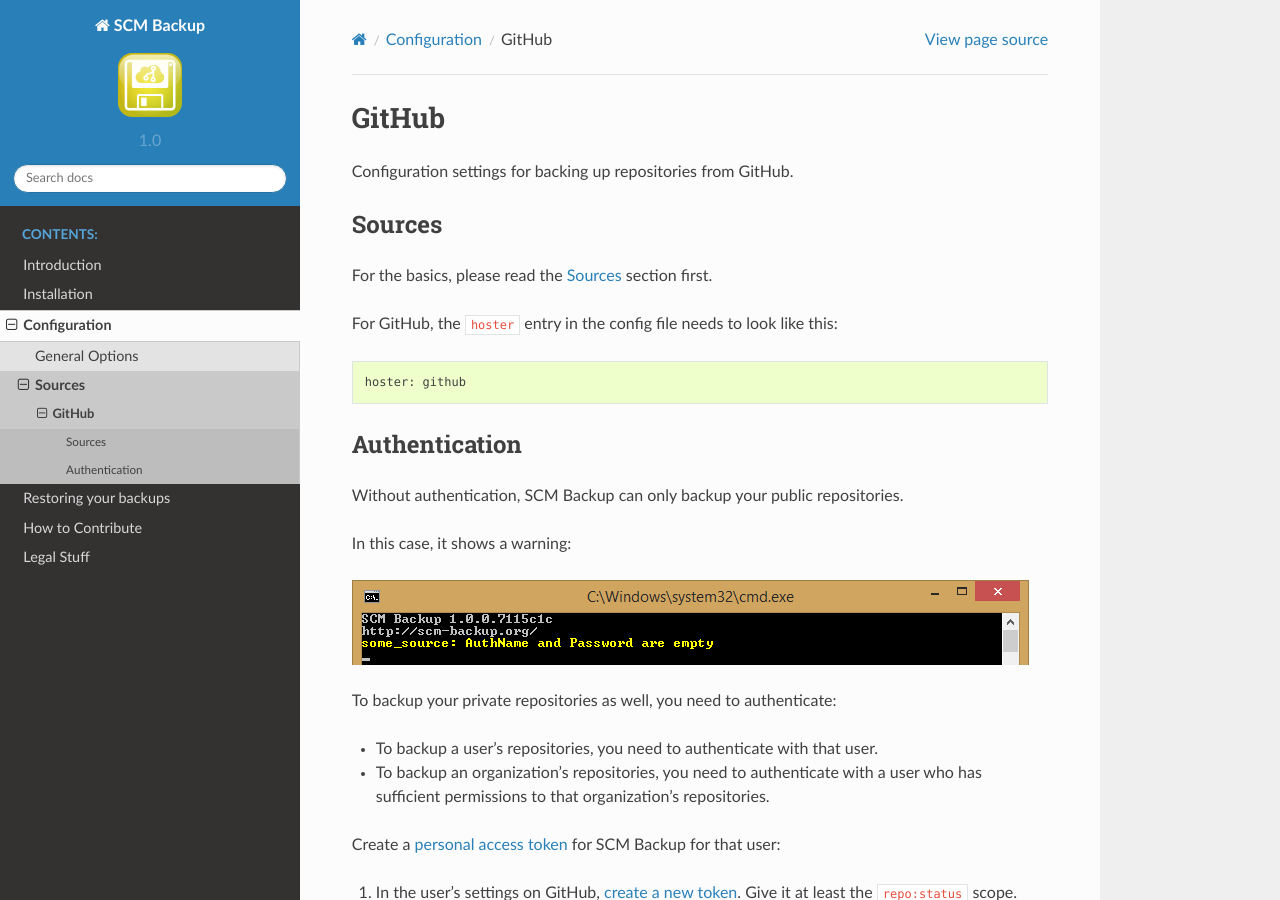
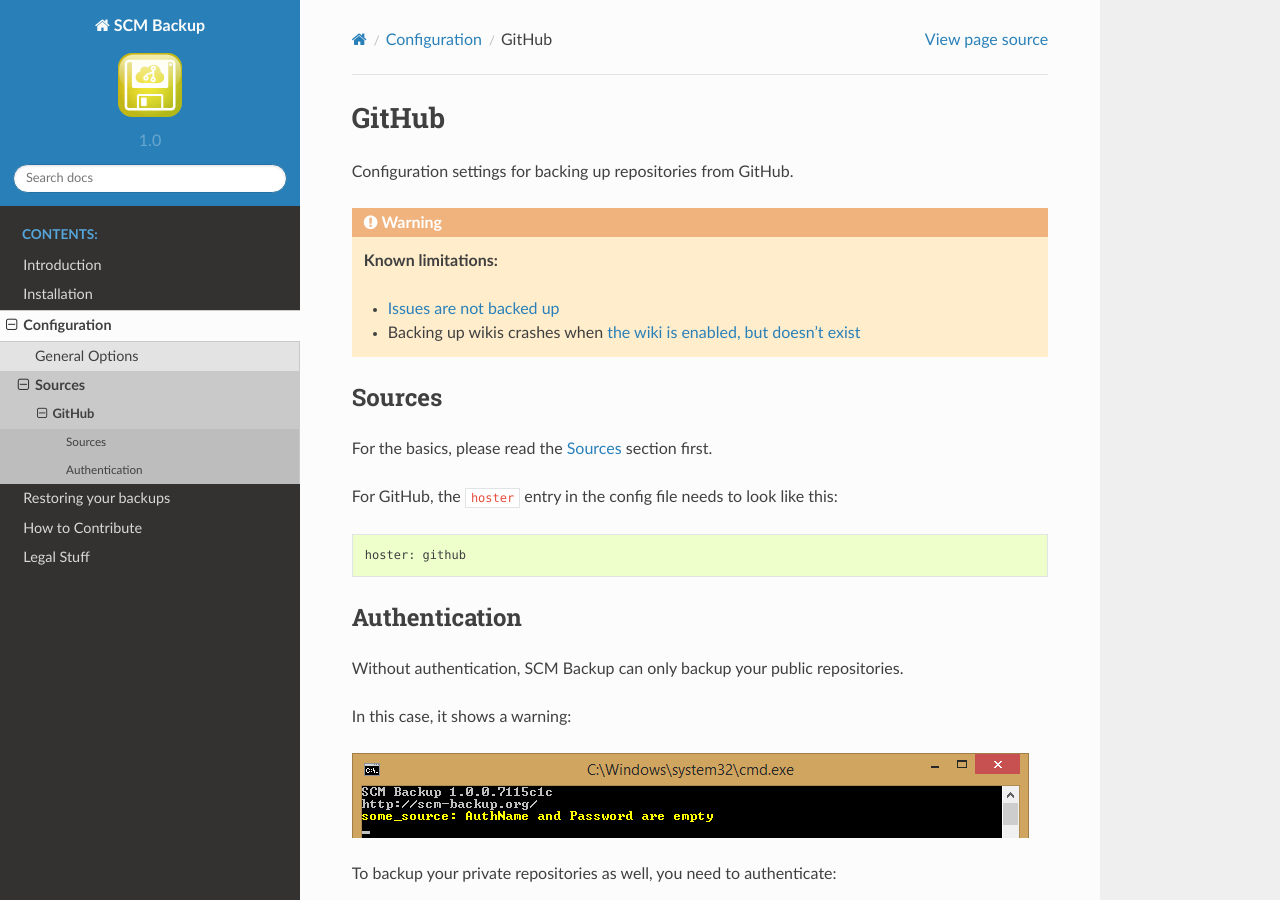
Before and after one commit to christianspecht/scm-backup-docs, a Sphinx documentation site: the page built from source/config-github.rst, in a window 1280 px wide and 900 px high. Built offline with Sphinx 7.4.7 and the Read the Docs theme 2.0.0, drawn with Linux system fonts in a browser that asks for light colours.

Commit message:
document current limitations

```diff
--- a/source/config-github.rst
+++ b/source/config-github.rst
@@ -2,6 +2,14 @@ GitHub
 ======
 
 Configuration settings for backing up repositories from GitHub.
+
+.. warning::
+
+    **Known limitations:**
+
+    - `Issues are not backed up <https://github.com/christianspecht/scm-backup/issues/12>`_
+    - Backing up wikis crashes when `the wiki is enabled, but doesn't exist <https://github.com/christianspecht/scm-backup/issues/13>`_
+
 
 Sources
 -------
```
